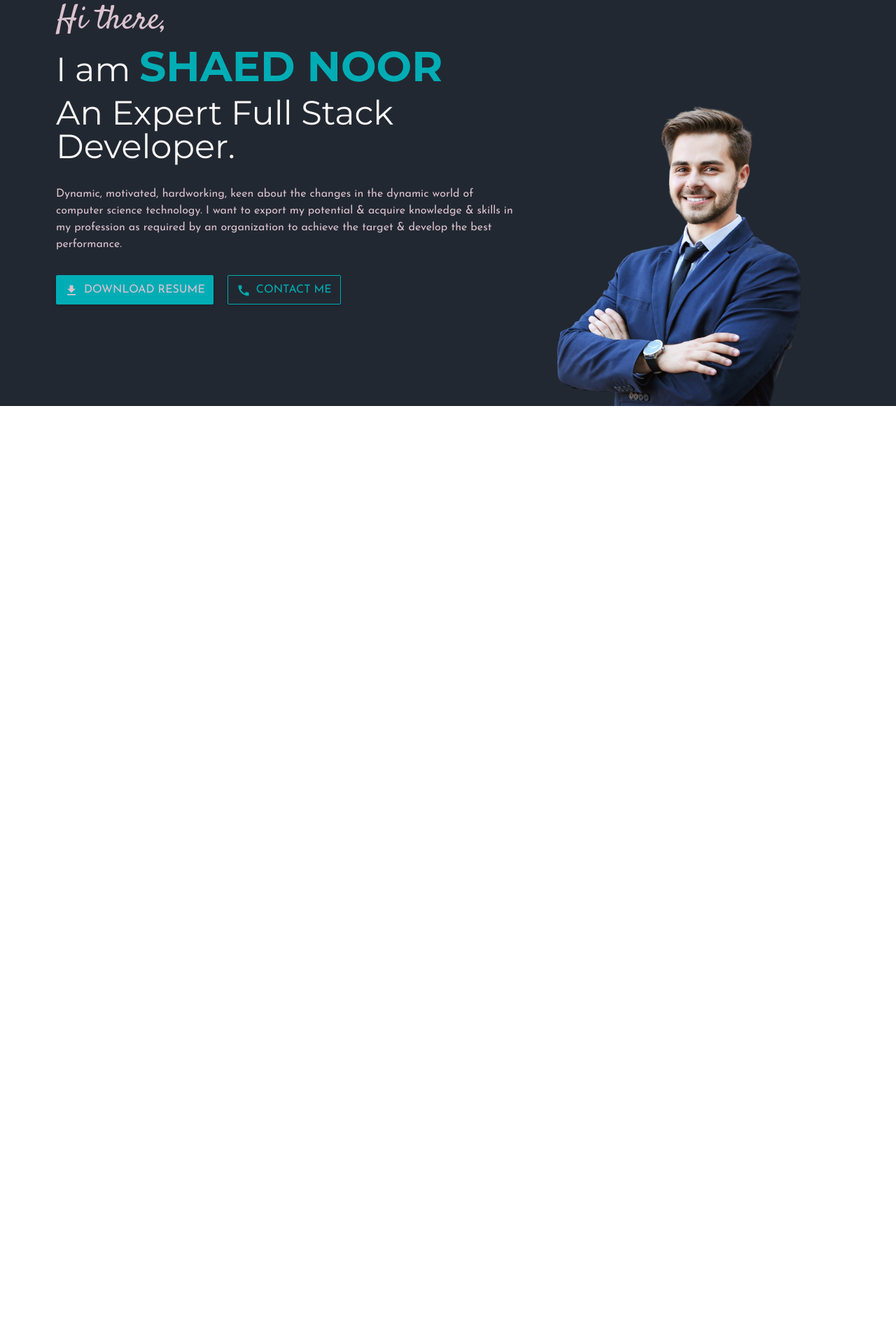
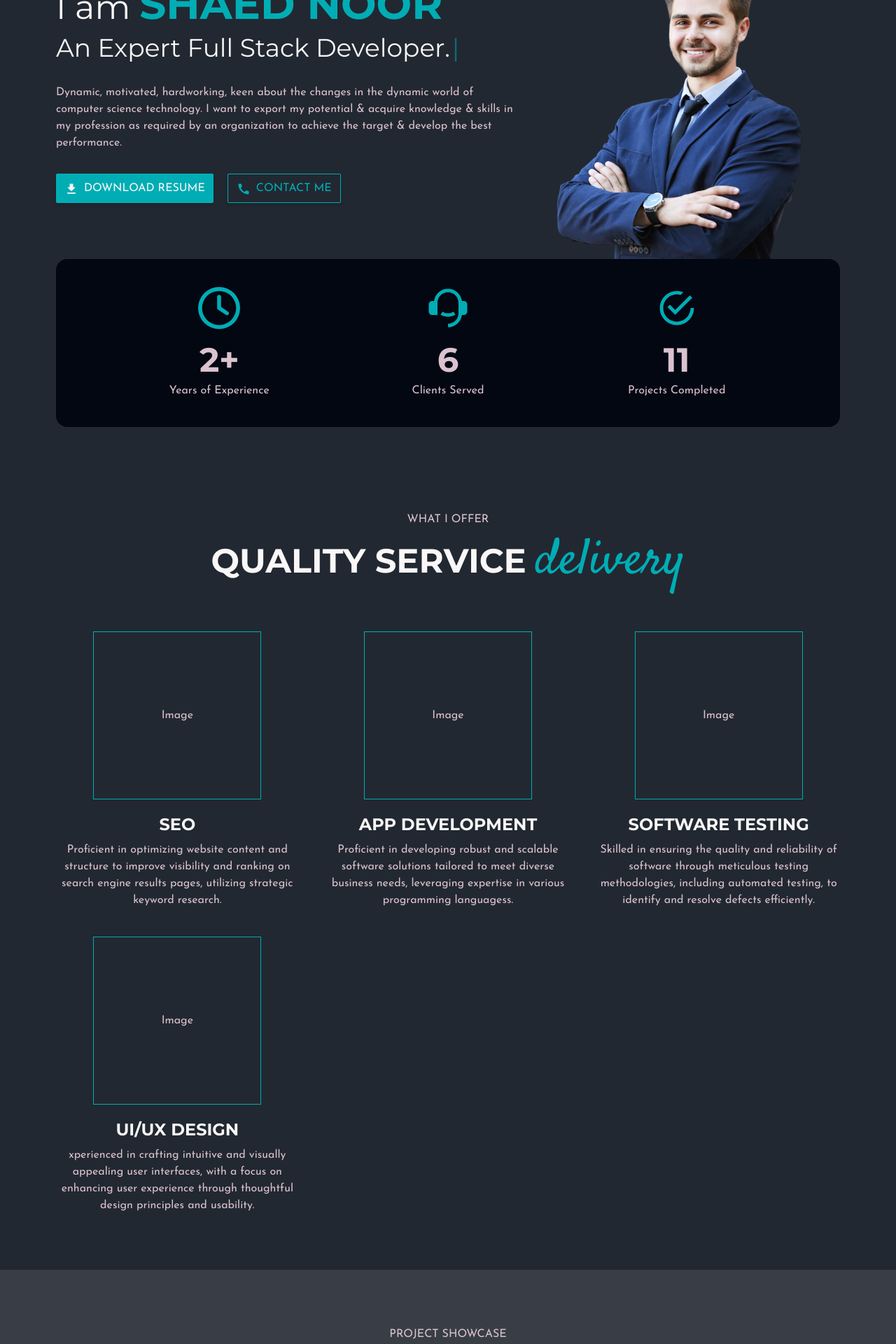
Before and after one commit to syednoor058/material-ui-modern-portfolio-website, a React (Vite) app in the folder client/: page / in a window 1280 px wide. Shown: the part 220-2140 px from the top of the page at 70% size. Before the commit the page ends 800 px from the top, so only its background shows below. Built offline with nearby package versions, Linux system fonts and the light colour scheme.

Commit message:
New 2 section added, services and project showcase.

```diff
--- a/client/package.json
+++ b/client/package.json
@@ -16,8 +16,12 @@
     "@mui/material": "^6.1.3",
     "framer-motion": "^11.11.8",
     "react": "^18.3.1",
+    "react-countup": "^6.5.3",
     "react-dom": "^18.3.1",
-    "react-router-dom": "^6.27.0"
+    "react-icons": "^5.3.0",
+    "react-router-dom": "^6.27.0",
+    "react-scroll-trigger": "^0.6.14",
+    "react-simple-typewriter": "^5.0.1"
   },
   "devDependencies": {
     "@eslint/js": "^9.11.1",
--- a/client/src/components/hero/Hero.jsx
+++ b/client/src/components/hero/Hero.jsx
@@ -1,25 +1,44 @@
 // import React from 'react'
 import CallIcon from "@mui/icons-material/Call";
 import DownloadIcon from "@mui/icons-material/Download";
+import { Cursor, useTypewriter } from "react-simple-typewriter";
 import heroImg from "../../assets/images/hero_image.png";
 
 export default function Hero() {
+  const [text] = useTypewriter({
+    words: [
+      "Software Engineer.",
+      "SQA Engineer.",
+      "Full Stack Developer.",
+      "AI Engineer.",
+      "SEO Specialist.",
+    ],
+    loop: true,
+    typeSpeed: 30,
+    deleteSpeed: 30,
+    delaySpeed: 1500,
+  });
   return (
-    <div className="w-full font-bodyFont md:h-screen bg-primaryColor text-bodyColor px-3 sm:px-5 md:px-10 lg:px-20 pt-20">
-      <div className="w-full h-full flex flex-col md:flex-row gap-7">
-        <div className="w-full xl:w-[60%] h-full flex items-center">
+    <div className="w-full font-bodyFont bg-primaryColor text-bodyColor px-3 sm:px-5 md:px-10 lg:px-20 pt-16">
+      <div className="w-full h-full flex flex-col md:flex-row gap-7 items-end">
+        <div className="w-full xl:w-[60%] h-full flex items-center py-5 md:py-10 lg:py-20">
           <div className="flex flex-col gap-3">
-            <div className="font-accentFont text-2xl md:text-5xl">
+            <div className="font-accentFont text-2xl md:text-4xl">
               Hi there,
             </div>
-            <div className="text-2xl md:text-5xl text-titleColor leading-none font-titleFont">
+            <div className="text-2xl md:text-4xl xl:text-5xl text-titleColor leading-none font-titleFont">
               I am{" "}
-              <span className="text-3xl lg:text-6xl leading-none font-bold text-accentColor font-titleFont uppercase">
+              <span className="text-3xl lg:text-4xl xl:text-6xl leading-none font-bold text-accentColor font-titleFont uppercase">
                 Shaed Noor
               </span>
             </div>
-            <div className="text-2xl md:text-5xl text-titleColor font-titleFont leading-none">
-              An Expert <span className="">Full Stack Developer.</span>
+            <div className="text-xl xl:text-4xl text-titleColor font-titleFont leading-none">
+              An Expert <span className="">{text}</span>
+              <Cursor
+                cursorBlinking="false"
+                cursorStyle="|"
+                cursorColor="#00ADB5"
+              />
             </div>
             <div className="pt-2 md:pt-5 text-sm md:text-base">
               Dynamic, motivated, hardworking, keen about the changes in the
@@ -29,7 +48,7 @@ export default function Hero() {
               best performance.
             </div>
             <div className="flex flex-row gap-5 pt-2 md:pt-5">
-              <button className="transform bg-accentColor hover:bg-titleColor hover:text-accentColor hover:scale-[1.1] duration-500 rounded-sm px-3 py-2 shadow-md uppercase text-xs md:text-base flex justify-center items-center gap-2">
+              <button className="transform bg-accentColor text-titleColor hover:bg-titleColor hover:text-accentColor hover:scale-[1.1] duration-500 rounded-sm px-3 py-2 shadow-md uppercase text-xs md:text-base flex justify-center items-center gap-2">
                 <span>
                   <DownloadIcon fontSize="small" />
                 </span>
@@ -46,7 +65,7 @@ export default function Hero() {
         </div>
         <div className="w-full xl:w-[40%] h-full flex items-end justify-center">
           <img
-            className="w-[60%] lg:w-full"
+            className="w-[60%] md:w-full"
             src={heroImg}
             alt="shaed_noor_picture"
           />
--- /dev/null
+++ b/client/src/components/insights/Insights.jsx
@@ -0,0 +1,68 @@
+// import React from 'react'
+import { useState } from "react";
+import CountUp from "react-countup";
+import { FaRegClock } from "react-icons/fa6";
+import { IoMdCheckmarkCircleOutline } from "react-icons/io";
+import { RiCustomerService2Fill } from "react-icons/ri";
+import ScrollTrigger from "react-scroll-trigger";
+
+export default function Insights() {
+  const [counter, setCounter] = useState(false);
+  return (
+    <ScrollTrigger
+      onEnter={() => setCounter(true)}
+      onExit={() => setCounter(false)}
+    >
+      <div className="bg-gray-950 mb-10 py-5 lg:py-10 px-3 mx-3 sm:mx-5 md:mx-10 lg:mx-20 rounded-2xl sm:px-5 md:px-10 lg:px-20 font-bodyFont text-bodyColor">
+        <div className="w-full grid grid-cols-3 gap-5">
+          <div className="flex flex-col gap-2 md:gap-4 lg:gap-5 items-center justify-center">
+            <div className="text-accentColor text-2xl md:text-4xl xl:text-6xl">
+              <FaRegClock />
+            </div>
+            <div className="flex flex-col gap-1 xl:gap-2 justify-center items-center">
+              <div className="font-bold text-xl md:text-3xl xl:text-5xl font-titleFont">
+                {counter && (
+                  <CountUp start={0} end={2} duration={2} delay={0}></CountUp>
+                )}
+                +
+              </div>
+              <div className="text-xs md:text-base text-center leading-none">
+                Years of Experience
+              </div>
+            </div>
+          </div>
+          <div className="flex flex-col gap-2 md:gap-4 lg:gap-5 items-center justify-center">
+            <div className="text-accentColor text-2xl md:text-4xl xl:text-6xl">
+              <RiCustomerService2Fill />
+            </div>
+            <div className="flex flex-col gap-1 xl:gap-2 justify-center items-center">
+              <div className="font-bold text-xl md:text-3xl xl:text-5xl font-titleFont">
+                {counter && (
+                  <CountUp start={0} end={6} duration={3} delay={0}></CountUp>
+                )}
+              </div>
+              <div className="text-xs md:text-base text-center leading-none">
+                Clients Served
+              </div>
+            </div>
+          </div>
+          <div className="flex flex-col gap-2 md:gap-4 lg:gap-5 items-center justify-center">
+            <div className="text-accentColor text-2xl md:text-4xl xl:text-6xl">
+              <IoMdCheckmarkCircleOutline />
+            </div>
+            <div className="flex flex-col gap-1 xl:gap-2 justify-center items-center">
+              <div className="font-bold text-xl md:text-3xl xl:text-5xl font-titleFont">
+                {counter && (
+                  <CountUp start={0} end={11} duration={4} delay={0}></CountUp>
+                )}
+              </div>
+              <div className="text-xs md:text-base text-center leading-none">
+                Projects Completed
+              </div>
+            </div>
+          </div>
+        </div>
+      </div>
+    </ScrollTrigger>
+  );
+}
--- a/client/src/components/navbar/Navbar.jsx
+++ b/client/src/components/navbar/Navbar.jsx
@@ -114,11 +114,11 @@ export default function Navbar() {
           </div>
         </div>
         <div
-          className={`w-[60%] h-screen bg-gray-950 text-titleColor ${
+          className={`w-[60%] h-screen overflow-y-auto bg-gray-950 text-titleColor ${
             navMenu ? "translate-x-0" : "translate-x-[-102%]"
           } duration-700 md:hidden ps-3 sm:ps-5 pt-5 pb-16 fixed z-[1000]`}
         >
-          <div className="w-full h-full flex flex-col justify-between relative">
+          <div className="w-full h-full flex flex-col gap-20 relative">
             <div className="flex flex-col gap-2">
               <img className="w-10 h-10" src={logo} alt="shaed_noor_logo" />
               <div className="uppercase font-bold font-bodyFont text-accentColor text-2xl">
--- /dev/null
+++ b/client/src/components/projectShowcase/ProjectCard.jsx
@@ -0,0 +1,5 @@
+// import React from 'react'
+
+export default function ProjectCard() {
+  return <div>ProjectCard</div>;
+}
--- /dev/null
+++ b/client/src/components/projectShowcase/ProjectShowcase.jsx
@@ -0,0 +1,24 @@
+// import React from 'react'
+
+import ProjectCard from "./ProjectCard";
+
+export default function ProjectShowcase() {
+  return (
+    <div className="px-3 sm:px-5 md:px-10 lg:px-20 py-10 lg:py-20 font-bodyFont text-bodyColor flex flex-col gap-7 lg:gap-16 bg-secondaryColor">
+      <div className="w-full flex flex-col gap-1 lg:gap-3">
+        <div className="uppercase text-center w-full text-xs lg:text-base leading-3">
+          Project Showcase
+        </div>
+        <div className="w-full text-center font-bold font-titleFont text-titleColor uppercase text-xl lg:text-5xl leading-3">
+          My Development{" "}
+          <span className="lowercase font-accentFont text-accentColor font-normal text-3xl lg:text-7xl">
+            Journey
+          </span>
+        </div>
+      </div>
+      <div className="w-full grid grid-cols-2 sm:grid-cols-2 lg:grid-cols-3 gap-5 xl:gap-10">
+        <ProjectCard />
+      </div>
+    </div>
+  );
+}
--- /dev/null
+++ b/client/src/components/services/ServiceCard.jsx
@@ -0,0 +1,18 @@
+// import React from 'react'
+
+// eslint-disable-next-line react/prop-types
+export default function ServiceCard({ title, desc }) {
+  return (
+    <div className="flex flex-col gap-5 justify-center items-center">
+      <div className="w-40 lg:w-60 h-40 lg:h-60 border border-accentColor flex justify-center items-center">
+        Image
+      </div>
+      <div className="flex flex-col gap-2 text-center">
+        <div className="font-bold uppercase font-titleFont text-titleColor text-base lg:text-2xl">
+          {title}
+        </div>
+        <div className="text-xs lg:text-base">{desc}</div>
+      </div>
+    </div>
+  );
+}
--- /dev/null
+++ b/client/src/components/services/Services.jsx
@@ -0,0 +1,71 @@
+// import React from 'react'
+import ServiceCard from "./ServiceCard";
+
+export default function Services() {
+  return (
+    <div className="px-3 sm:px-5 md:px-10 lg:px-20 py-10 lg:py-20 font-bodyFont text-bodyColor flex flex-col gap-7 lg:gap-16">
+      <div className="w-full flex flex-col gap-1 lg:gap-3">
+        <div className="uppercase text-center w-full text-xs lg:text-base leading-3">
+          What I Offer
+        </div>
+        <div className="w-full text-center font-bold font-titleFont text-titleColor uppercase text-xl lg:text-5xl leading-3">
+          Quality Service{" "}
+          <span className="lowercase font-accentFont text-accentColor font-normal text-3xl lg:text-7xl">
+            delivery
+          </span>
+        </div>
+      </div>
+      <div className="w-full grid grid-cols-2 sm:grid-cols-2 lg:grid-cols-3 gap-5 xl:gap-10">
+        <ServiceCard
+          title="SEO"
+          desc="Proficient in optimizing website content and structure to improve visibility and ranking on search engine results pages, utilizing strategic keyword research."
+        />
+        <div className="flex flex-col gap-5 justify-center items-center">
+          <div className="w-40 lg:w-60 h-40 lg:h-60 border border-accentColor flex justify-center items-center">
+            Image
+          </div>
+          <div className="flex flex-col gap-2 text-center">
+            <div className="font-bold uppercase font-titleFont text-titleColor text-base lg:text-2xl">
+              App Development
+            </div>
+            <div className="text-xs lg:text-base">
+              Proficient in developing robust and scalable software solutions
+              tailored to meet diverse business needs, leveraging expertise in
+              various programming languagess.
+            </div>
+          </div>
+        </div>
+        <div className="flex flex-col gap-5 justify-center items-center">
+          <div className="w-40 lg:w-60 h-40 lg:h-60 border border-accentColor flex justify-center items-center">
+            Image
+          </div>
+          <div className="flex flex-col gap-2 text-center">
+            <div className="font-bold uppercase font-titleFont text-titleColor text-base lg:text-2xl">
+              Software Testing
+            </div>
+            <div className="text-xs lg:text-base">
+              Skilled in ensuring the quality and reliability of software
+              through meticulous testing methodologies, including automated
+              testing, to identify and resolve defects efficiently.
+            </div>
+          </div>
+        </div>
+        <div className="flex flex-col gap-5 justify-center items-center">
+          <div className="w-40 lg:w-60 h-40 lg:h-60 border border-accentColor flex justify-center items-center">
+            Image
+          </div>
+          <div className="flex flex-col gap-2 text-center">
+            <div className="font-bold uppercase font-titleFont text-titleColor text-base lg:text-2xl">
+              UI/UX Design
+            </div>
+            <div className="text-xs lg:text-base">
+              xperienced in crafting intuitive and visually appealing user
+              interfaces, with a focus on enhancing user experience through
+              thoughtful design principles and usability.
+            </div>
+          </div>
+        </div>
+      </div>
+    </div>
+  );
+}
--- a/client/src/screens/home/Home.jsx
+++ b/client/src/screens/home/Home.jsx
@@ -1,10 +1,16 @@
 // import React from "react";
 import Hero from "../../components/hero/Hero";
+import Insights from "../../components/insights/Insights";
+import ProjectShowcase from "../../components/projectShowcase/ProjectShowcase";
+import Services from "../../components/services/Services";
 
 export default function Home() {
   return (
-    <div className="absolute">
+    <div className="absolute bg-primaryColor">
       <Hero />
+      <Insights />
+      <Services />
+      <ProjectShowcase />
     </div>
   );
 }
```
Also changed, not shown: 1 other file (tests, documents, lock files or other folders).
